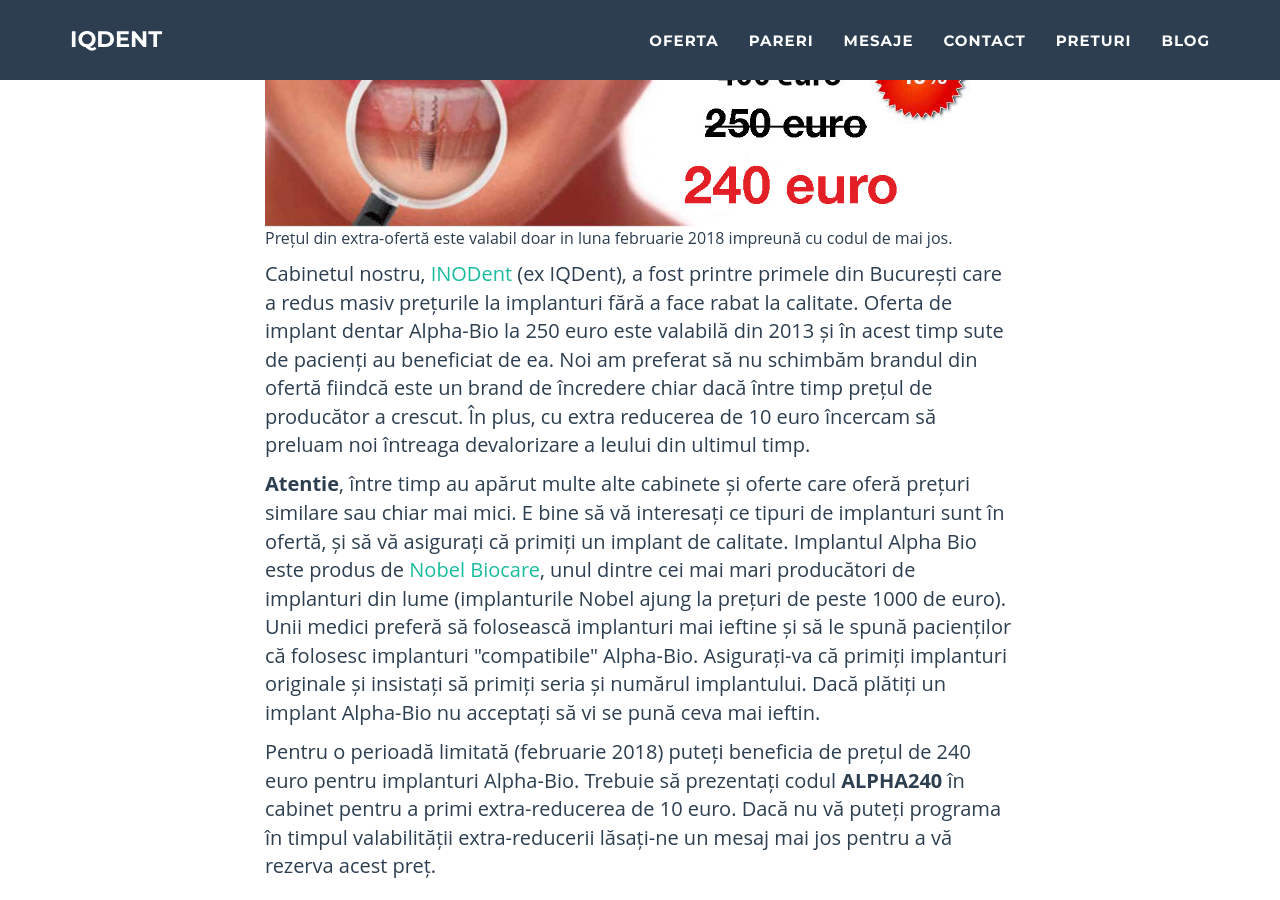
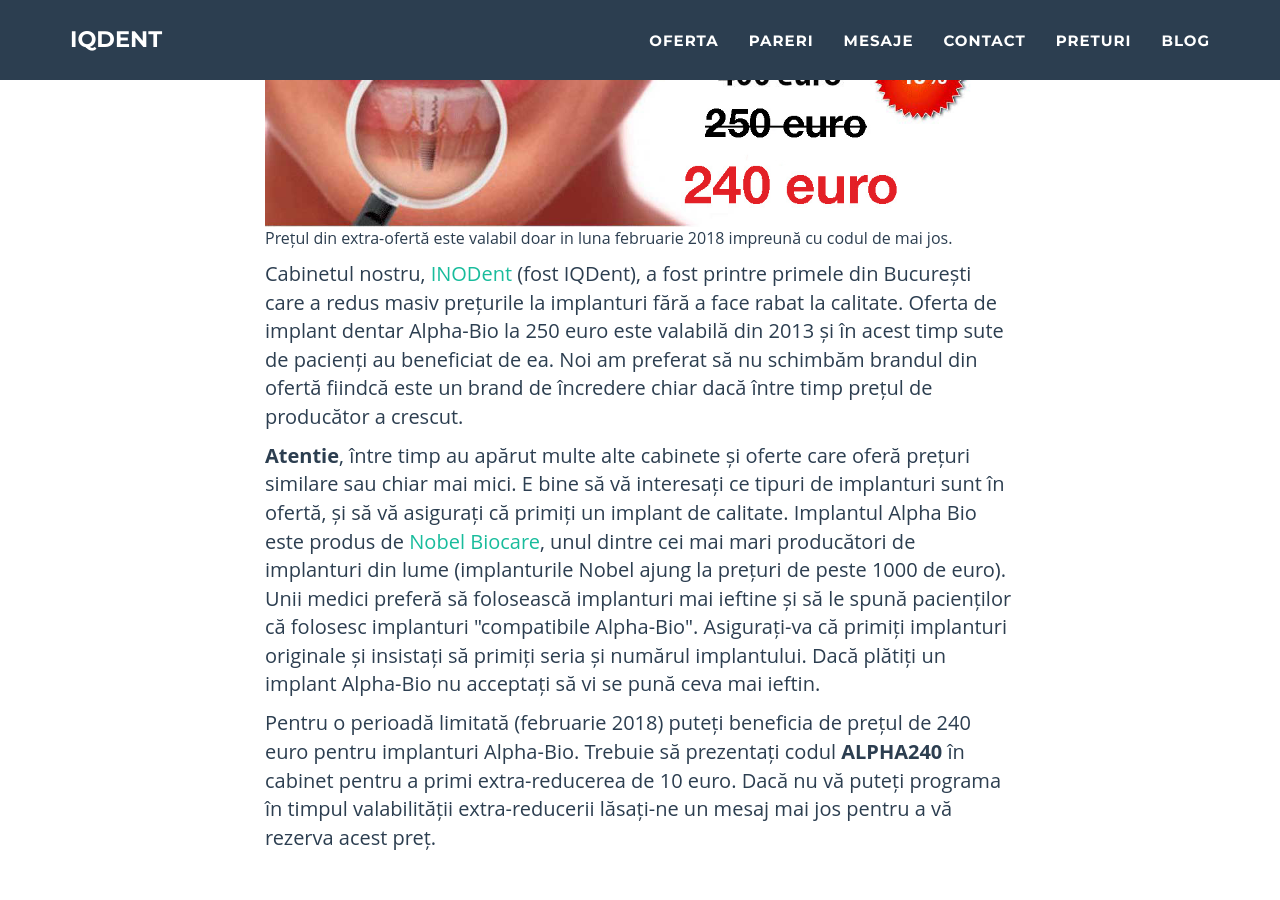
Before and after one commit to littledentgopo/offerdent, a Jekyll site: the page built from extra-reducere-alphabio.html, in a window 1280 px wide and 900 px high, scrolled down 1322 px. Built offline with Jekyll 4.4.1, drawn with Linux system fonts in a browser that asks for light colours; comment, search, counter and statistics services are not loaded.

Commit message:
Adding extras

```diff
--- a/extra-reducere-alphabio.html
+++ b/extra-reducere-alphabio.html
@@ -30,10 +30,10 @@ contact: one
                     Prețul din extra-ofertă este valabil doar in luna {{site.offer.extramonth}} impreună cu codul de mai jos.
                 </p>
                 <p>
-                     Cabinetul nostru, <a href="{{site.contact.office.url}}" target="_blank">{{ site.newname }}</a> (ex IQDent), a fost printre primele din București care a redus masiv prețurile la implanturi fără a face rabat la calitate. Oferta de implant dentar Alpha-Bio la 250 euro este valabilă din 2013 și în acest timp sute de pacienți au beneficiat de ea. Noi am preferat să nu schimbăm brandul din ofertă fiindcă este un brand de încredere chiar dacă între timp prețul de producător a crescut. În plus, cu extra reducerea de 10 euro încercam să preluam noi întreaga devalorizare a leului din ultimul timp.
+                    Cabinetul nostru, <a href="{{site.contact.office.url}}" target="_blank">{{ site.newname }}</a> (fost IQDent), a fost printre primele din București care a redus masiv prețurile la implanturi fără a face rabat la calitate. Oferta de implant dentar Alpha-Bio la 250 euro este valabilă din 2013 și în acest timp sute de pacienți au beneficiat de ea. Noi am preferat să nu schimbăm brandul din ofertă fiindcă este un brand de încredere chiar dacă între timp prețul de producător a crescut.
                 </p>
                 <p>
-                      <strong>Atentie</strong>, între timp au apărut multe alte cabinete și oferte care oferă prețuri similare sau chiar mai mici. E bine să vă interesați ce tipuri de implanturi sunt în ofertă, și să vă asigurați că primiți un implant de calitate. Implantul Alpha Bio este produs de <a href="https://www.nobelbiocare.com/" target="_blank">Nobel Biocare</a>, unul dintre cei mai mari producători de implanturi din lume (implanturile Nobel ajung la prețuri de peste 1000 de euro). Unii medici preferă să folosească implanturi mai ieftine și să le spună pacienților că folosesc implanturi "compatibile" Alpha-Bio. Asigurați-va că primiți implanturi originale și insistați să primiți seria și numărul implantului. Dacă plătiți un implant Alpha-Bio nu acceptați să vi se pună ceva mai ieftin.
+                    <strong>Atentie</strong>, între timp au apărut multe alte cabinete și oferte care oferă prețuri similare sau chiar mai mici. E bine să vă interesați ce tipuri de implanturi sunt în ofertă, și să vă asigurați că primiți un implant de calitate. Implantul Alpha Bio este produs de <a href="https://www.nobelbiocare.com/" target="_blank">Nobel Biocare</a>, unul dintre cei mai mari producători de implanturi din lume (implanturile Nobel ajung la prețuri de peste 1000 de euro). Unii medici preferă să folosească implanturi mai ieftine și să le spună pacienților că folosesc implanturi "compatibile Alpha-Bio". Asigurați-va că primiți implanturi originale și insistați să primiți seria și numărul implantului. Dacă plătiți un implant Alpha-Bio nu acceptați să vi se pună ceva mai ieftin.
                 </p>
                 <p>
                      Pentru o perioadă limitată ({{site.offer.extramonth}}) puteți beneficia de prețul de 240 euro pentru implanturi Alpha-Bio. Trebuie să prezentați codul <strong>ALPHA240</strong> în cabinet pentru a primi extra-reducerea de 10 euro. Dacă nu vă puteți programa în timpul valabilității extra-reducerii lăsați-ne un mesaj mai jos pentru a vă rezerva acest preț.
```
